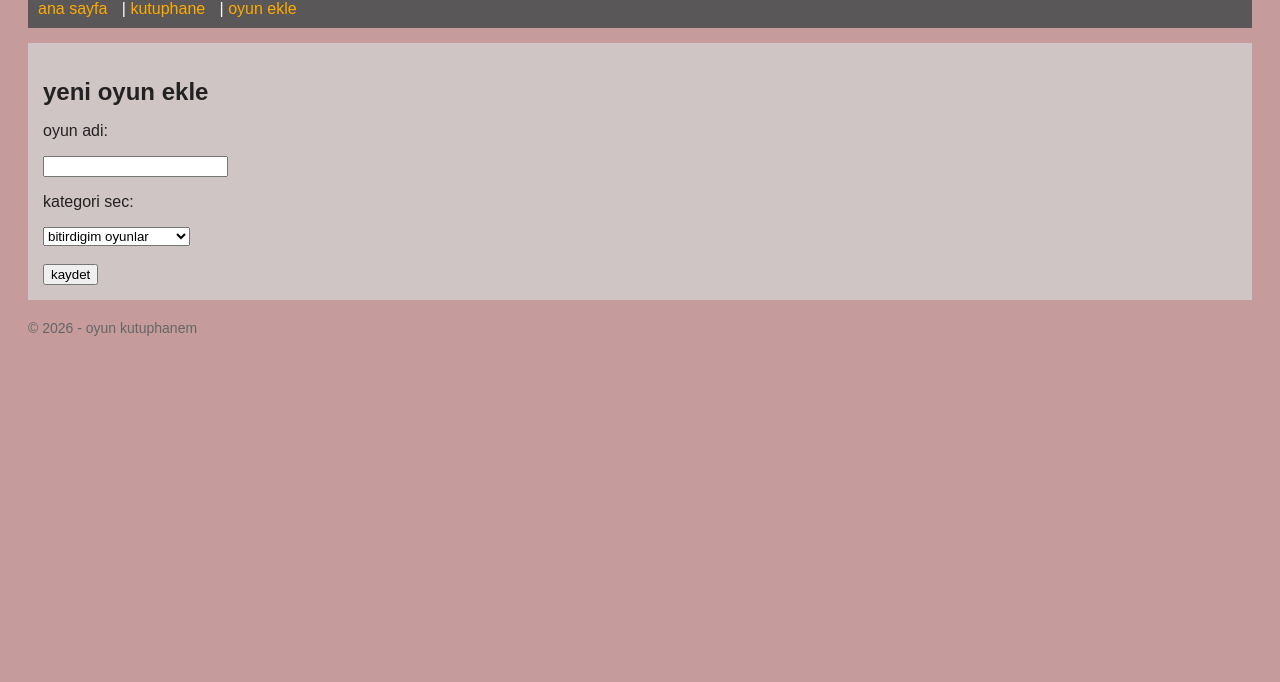
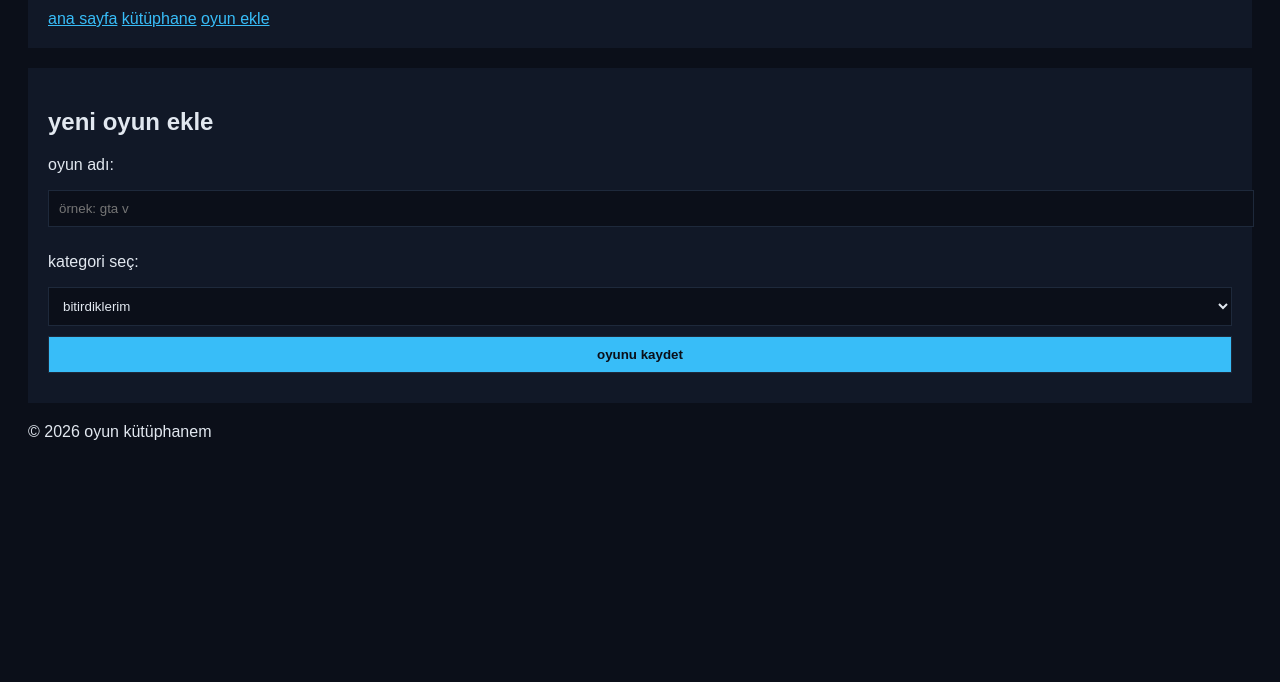
Before and after one commit to ilyemir/oyun-kutuphanem, a plain HTML site: page ekleme.html in a window 1280 px wide. Shown: the part 118-800 px from the top of the page. Drawn offline with Linux system fonts and the light colour scheme.

Commit message:
2. hafta: sayfalar ve stiller temel duzeyde guncellendi

```diff
--- a/CSS/stil.css
+++ b/CSS/stil.css
@@ -1,39 +1,41 @@
 body {
+    background-color: #0b0f19;
+    color: #e2e8f0;
     font-family: sans-serif;
-    background-color: #c59b9b;
-    color: #222222;
     padding: 20px;
 }
 
-header {
-    background-color: #595757;
-    color: white;
-    padding: 10px;
+header, main {
+    background-color: #111827;
+    padding: 20px;
+    margin-bottom: 20px;
 }
 
-nav a {
-    color: #ffaa00;
-    text-decoration: none;
-    margin-right: 10px;
-}
-
-main {
-    background-color: rgb(207, 197, 197);
-    padding: 15px;
-    margin-top: 15px;
-}
-
-h2, h3 {
-    margin-bottom: 10px;
+a {
+    color: #38bdf8;
 }
 
 ul {
-    margin-left: 20px;
-    margin-bottom: 15px;
+    list-style: none;
 }
 
-footer {
-    margin-top: 20px;
-    font-size: 14px;
-    color: #666666;
+li {
+    background-color: #0b0f19;
+    padding: 10px;
+    margin-bottom: 5px;
 }
+
+input, select, button {
+    width: 100%;
+    padding: 10px;
+    margin-bottom: 10px;
+    background-color: #0b0f19;
+    color: #e2e8f0;
+    border: 1px solid #1e293b;
+}
+
+button {
+    background-color: #38bdf8;
+    color: #0b0f19;
+    font-weight: bold;
+}
--- a/ekleme.html
+++ b/ekleme.html
@@ -2,41 +2,37 @@
 <html lang="tr">
 <head>
     <meta charset="UTF-8">
-    <meta name="viewport" content="width=device-width, initial-scale=1.0">
-    <title>oyun kutuphanem</title>
+    <title>oyun ekle</title>
     <link rel="stylesheet" href="CSS/stil.css">
 </head>
 <body>
     <header>
-        <h1>oyun kutuphanem</h1>
+        <h1>oyun kütüphanem</h1>
         <nav>
-            <a href="index.html">ana sayfa</a> |
-            <a href="kutup.html">kutuphane</a> |
+            <a href="index.html">ana sayfa</a>
+            <a href="kutup.html">kütüphane</a>
             <a href="ekleme.html">oyun ekle</a>
         </nav>
     </header>
 
     <main>
         <h2>yeni oyun ekle</h2>
+        <form action="kutup.html" method="GET">
+            <p>oyun adı:</p>
+            <input type="text" name="oyunadi" placeholder="örnek: gta v">
 
-        <form>
-            <p>oyun adi:</p>
-            <input type="text" name="oyun_adi">
-
-            <p>kategori sec:</p>
+            <p>kategori seç:</p>
             <select name="kategori">
-                <option value="bitirdigim_oyunlar">bitirdigim oyunlar</option>
-                <option value="su_an_oynadiklarim">su an oynadiklarim</option>
-                <option value="oynamak_istediklerim">oynamak istediklerim</option>
+                <option value="bitirdiklerim">bitirdiklerim</option>
+                <option value="oynamak-istediklerim">oynamak istediklerim</option>
             </select>
 
-            <br><br>
-            <button type="submit">kaydet</button>
+            <button type="submit">oyunu kaydet</button>
         </form>
     </main>
 
     <footer>
-        <p>&copy; 2026 - oyun kutuphanem</p>
+        <p>&copy; 2026 oyun kütüphanem</p>
     </footer>
 </body>
 </html>
```
Also changed, not shown: index.html (+11 -22 lines), kutup.html (+11 -22 lines).
